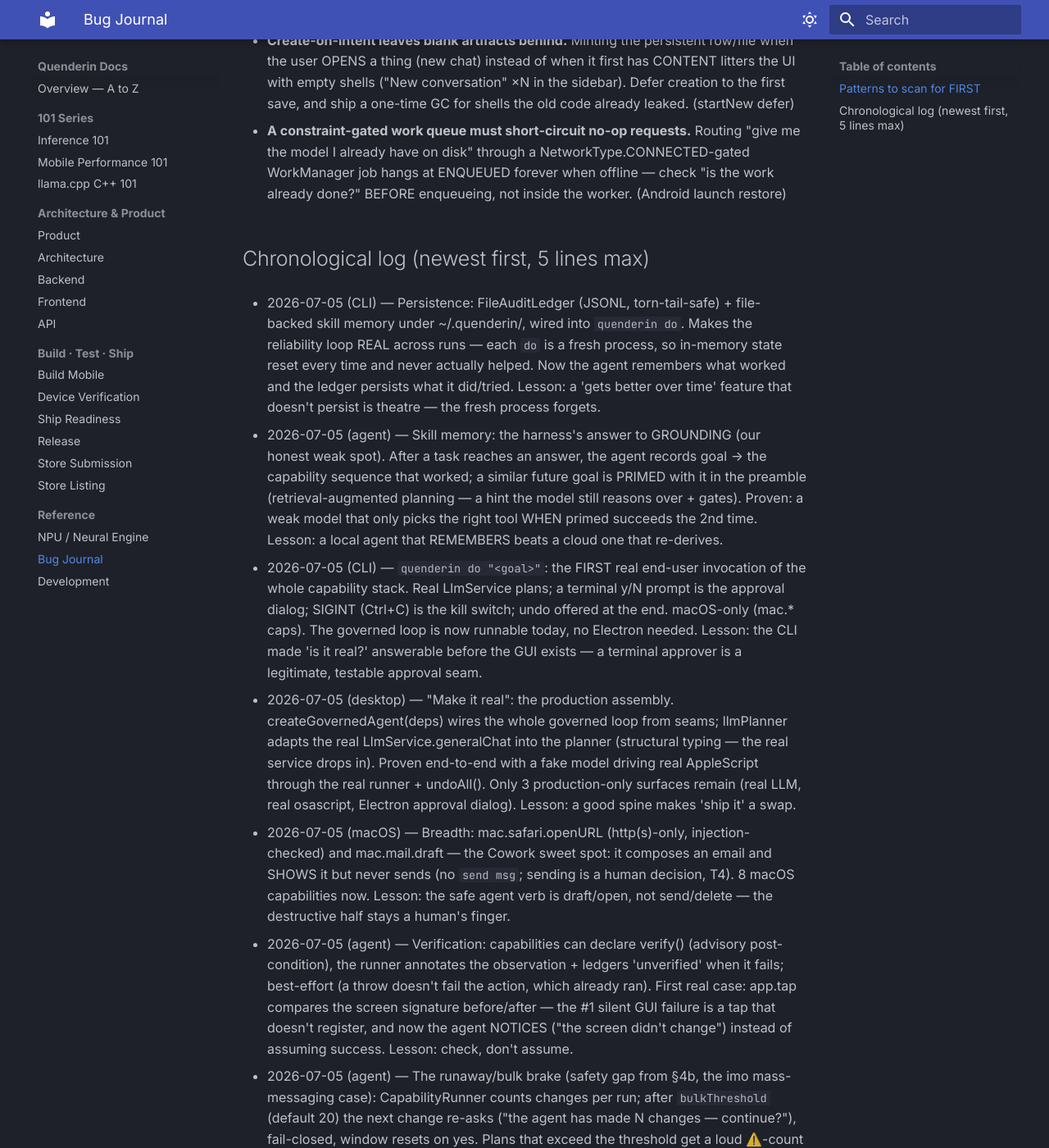
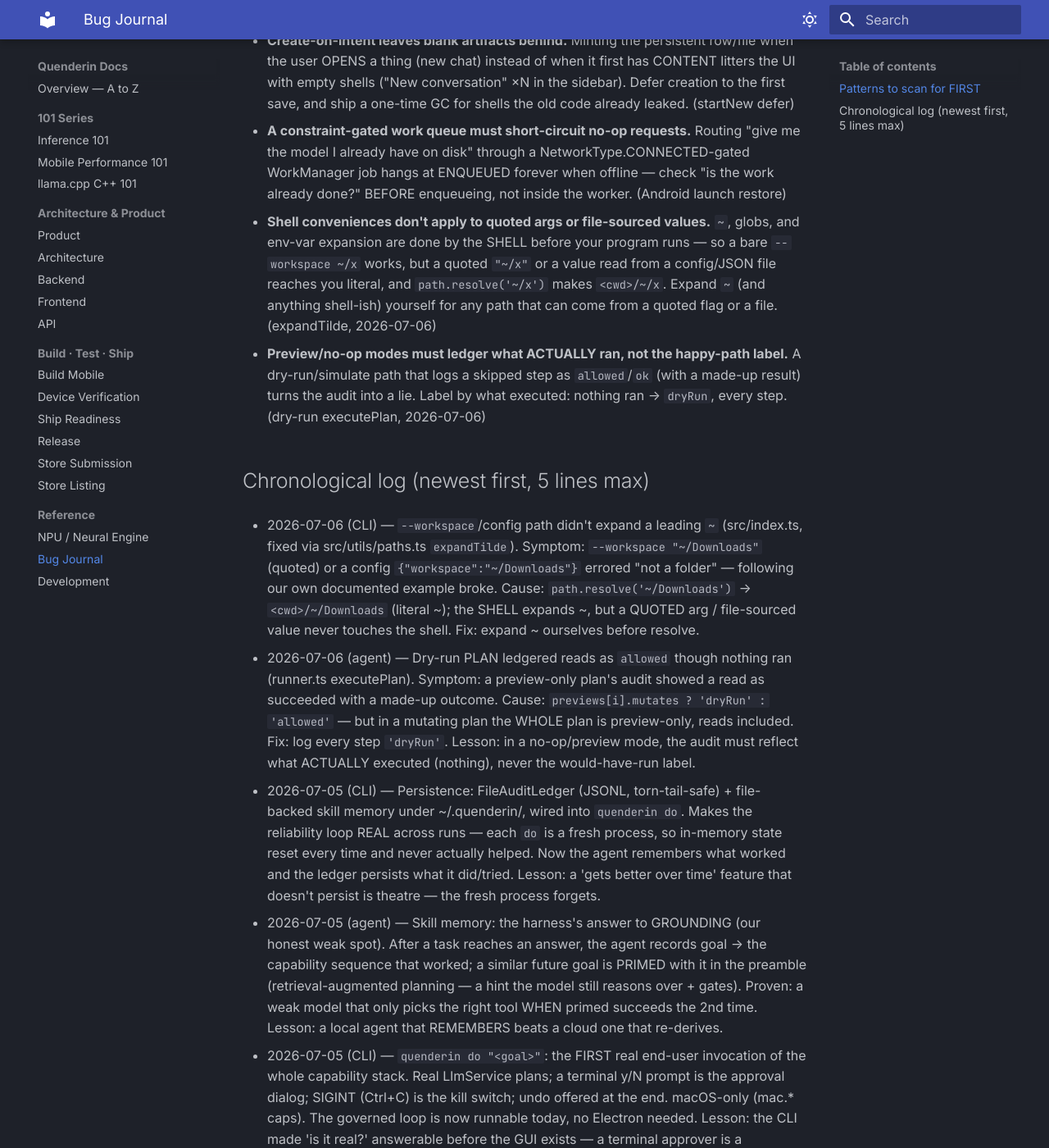
Before and after one commit to alikatgh/quenderin, an MkDocs documentation site: the page built from docs/BUG_JOURNAL.md, in a window 1280 px wide and 1400 px high, scrolled down 10833 px. Shown: the whole window at 82% size. Built offline with MkDocs 1.6.1 and Material for MkDocs 9.7.7, drawn with Linux system fonts in a browser that asks for light colours.

Commit message:
docs(journal): record the two self-audit bug fixes + generalizable patterns
Per the same-commit protocol (caught up one commit late): the dry-run-plan
mislabeling and the ~-expansion bug, each as a chronological entry, plus two
"scan for FIRST" patterns — "shell conveniences don't apply to quoted/
file-sourced values" and "preview modes must ledger what actually ran."

Co-Authored-By: Claude Fable 5 <noreply@anthropic.com>

```diff
--- a/docs/BUG_JOURNAL.md
+++ b/docs/BUG_JOURNAL.md
@@ -329,7 +329,29 @@ Cheap-to-write, cheap-to-read, expensive-to-skip. `grep -i <symptom>` this befor
   forever when offline — check "is the work already done?" BEFORE enqueueing, not inside the worker.
   (Android launch restore)
 
+- **Shell conveniences don't apply to quoted args or file-sourced values.** `~`, globs, and env-var
+  expansion are done by the SHELL before your program runs — so a bare `--workspace ~/x` works, but a
+  quoted `"~/x"` or a value read from a config/JSON file reaches you literal, and `path.resolve('~/x')`
+  makes `<cwd>/~/x`. Expand `~` (and anything shell-ish) yourself for any path that can come from a
+  quoted flag or a file. (expandTilde, 2026-07-06)
+
+- **Preview/no-op modes must ledger what ACTUALLY ran, not the happy-path label.** A dry-run/simulate
+  path that logs a skipped step as `allowed`/`ok` (with a made-up result) turns the audit into a lie.
+  Label by what executed: nothing ran → `dryRun`, every step. (dry-run executePlan, 2026-07-06)
+
 ## Chronological log (newest first, 5 lines max)
+
+- 2026-07-06 (CLI) — `--workspace`/config path didn't expand a leading `~` (src/index.ts, fixed via
+  src/utils/paths.ts `expandTilde`). Symptom: `--workspace "~/Downloads"` (quoted) or a config
+  `{"workspace":"~/Downloads"}` errored "not a folder" — following our own documented example broke.
+  Cause: `path.resolve('~/Downloads')` → `<cwd>/~/Downloads` (literal ~); the SHELL expands ~, but a
+  QUOTED arg / file-sourced value never touches the shell. Fix: expand ~ ourselves before resolve.
+
+- 2026-07-06 (agent) — Dry-run PLAN ledgered reads as `allowed` though nothing ran (runner.ts
+  executePlan). Symptom: a preview-only plan's audit showed a read as succeeded with a made-up
+  outcome. Cause: `previews[i].mutates ? 'dryRun' : 'allowed'` — but in a mutating plan the WHOLE
+  plan is preview-only, reads included. Fix: log every step `'dryRun'`. Lesson: in a no-op/preview
+  mode, the audit must reflect what ACTUALLY executed (nothing), never the would-have-run label.
 
 - 2026-07-05 (CLI) — Persistence: FileAuditLedger (JSONL, torn-tail-safe) + file-backed skill
   memory under ~/.quenderin/, wired into `quenderin do`. Makes the reliability loop REAL across
```
